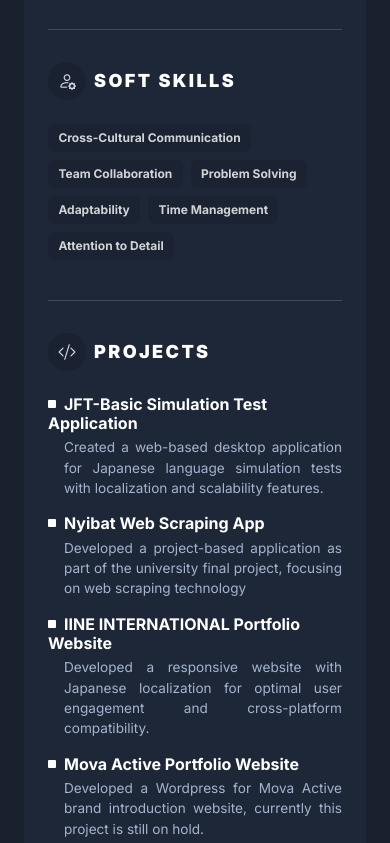
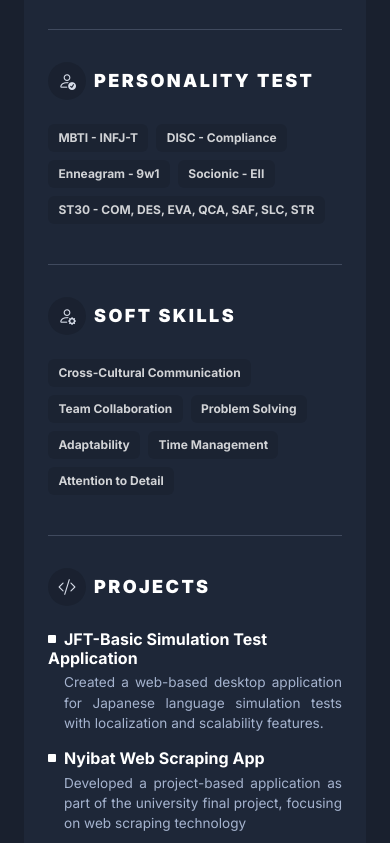
Before and after one commit to dindafa/dindafa.github.io, a plain HTML site: page index.html in a window 390 px wide. Shown: the part 5358-6201 px from the top of the page. Drawn offline with nearby package versions, Linux system fonts and the light colour scheme.

Commit message:
Add new section "Persoanlity Test" and Fix Youtube Iframe for mobile

```diff
--- a/assets/js/config-resume.js
+++ b/assets/js/config-resume.js
@@ -114,6 +114,7 @@ const resumeData = {
             { name: "📸 Photography", level: 90 },
             { name: "🕺 Videography", level: 80 }
         ],
+        personality: ["MBTI - INFJ-T", "DISC - Compliance", "Enneagram - 9w1", "Socionic - EII", "ST30 - COM, DES, EVA, QCA, SAF, SLC, STR"],
         badges: ["Cross-Cultural Communication", "Team Collaboration", "Problem Solving", "Adaptability", "Time Management", "Attention to Detail"]
     },
     projects: [
@@ -214,9 +215,22 @@ if (document.querySelector(".resume-skills-section ul.list-unstyled")) {
     }
 }
 
-// Populate resume skills (badge)
-if (document.querySelector(".resume-skills-section ul.list-inline")) {
-    const skillsBadgeContainer = document.querySelector(".resume-skills-section ul.list-inline");
+// Populate personality test
+const personalityContainers = document.querySelectorAll(".resume-skills-section ul.list-inline");
+if (personalityContainers.length >= 2) {
+    // First container for personality traits
+    const personalityContainer = personalityContainers[0];
+    if (resumeData.skills && resumeData.skills.personality) {
+        resumeData.skills.personality.forEach(trait => {
+            const li = document.createElement("li");
+            li.classList.add("list-inline-item");
+            li.innerHTML = `<span class="badge resume-skill-badge">${trait}</span>`;
+            personalityContainer.appendChild(li);
+        });
+    }
+
+    // Second container for soft skills badges
+    const skillsBadgeContainer = personalityContainers[1];
     if (resumeData.skills && resumeData.skills.badges) {
         resumeData.skills.badges.forEach(skill => {
             const li = document.createElement("li");
--- a/assets/js/project-iine-portfolio.js
+++ b/assets/js/project-iine-portfolio.js
@@ -21,7 +21,7 @@ function populateCaseStudy() {
             },
             {
                 heading: "Solutions & Results",
-                content: `<iframe width="100%" height="100%" src="https://www.youtube.com/embed/j6NISb_2Hdo?si=65Qr0UNT2dd2LtFc" title="YouTube video player" frameborder="0" allow="accelerometer; autoplay; clipboard-write; encrypted-media; gyroscope; picture-in-picture; web-share" referrerpolicy="strict-origin-when-cross-origin" allowfullscreen></iframe>
+                content: `<div style="position: relative; padding-bottom: 56.25%; height: 0; overflow: hidden; max-width: 100%; margin-bottom: 20px;"><iframe style="position: absolute; top: 0; left: 0; width: 100%; height: 100%;" src="https://www.youtube.com/embed/j6NISb_2Hdo?si=65Qr0UNT2dd2LtFc" title="YouTube video player" frameborder="0" allow="accelerometer; autoplay; clipboard-write; encrypted-media; gyroscope; picture-in-picture; web-share" referrerpolicy="strict-origin-when-cross-origin" allowfullscreen></iframe></div>
                     <p>
             The IINE International Portfolio website provides a practical solution by combining Japanese localization with a user-friendly design. The one-page layout ensures easy navigation, while the contact form connects users directly to the company’s email, LINE, and international phone number. The responsive design works flawlessly on all devices, and the minimalist aesthetic aligns with Japanese preferences. These features make the website an effective tool for showcasing IINE International’s services and connecting with clients.
         </p>
--- a/assets/js/project-jft-simulation.js
+++ b/assets/js/project-jft-simulation.js
@@ -21,7 +21,7 @@ function populateCaseStudy() {
             },
             {
                 heading: "Solutions & Results",
-                content: `<iframe width="100%" height="100%" src="https://www.youtube.com/embed/IZGvyJq21q4?si=HjIVif4mOvXp0Ix4" title="YouTube video player" frameborder="0" allow="accelerometer; autoplay; clipboard-write; encrypted-media; gyroscope; picture-in-picture; web-share" referrerpolicy="strict-origin-when-cross-origin" allowfullscreen></iframe>
+                content: `<div style="position: relative; padding-bottom: 56.25%; height: 0; overflow: hidden; max-width: 100%; margin-bottom: 20px;"><iframe style="position: absolute; top: 0; left: 0; width: 100%; height: 100%;" src="https://www.youtube.com/embed/IZGvyJq21q4?si=HjIVif4mOvXp0Ix4" title="YouTube video player" frameborder="0" allow="accelerometer; autoplay; clipboard-write; encrypted-media; gyroscope; picture-in-picture; web-share" referrerpolicy="strict-origin-when-cross-origin" allowfullscreen></iframe></div>
                     <p>
             The JFT-Basic Simulation software provides a practical solution to these challenges by offering a realistic and accessible practice platform. The software includes a <strong>test simulation</strong> that mirrors the official JFT-Basic exam, allowing students to familiarize themselves with the test format and timing. Additionally, the <strong>administration side</strong> enables educators to create, update, and monitor test materials, ensuring the content remains relevant and up-to-date.
         </p>
--- a/assets/js/project-nyibat-uni.js
+++ b/assets/js/project-nyibat-uni.js
@@ -22,7 +22,7 @@ function populateCaseStudy() {
             },
             {
                 heading: "Solutions & Results",
-                content: `<iframe width="100%" height="100%" src="https://www.youtube.com/embed/_vFlHJVv9JE?si=Kw4jDisZfhzyowoq" title="YouTube video player" frameborder="0" allow="accelerometer; autoplay; clipboard-write; encrypted-media; gyroscope; picture-in-picture; web-share" referrerpolicy="strict-origin-when-cross-origin" allowfullscreen></iframe>
+                content: `<div style="position: relative; padding-bottom: 56.25%; height: 0; overflow: hidden; max-width: 100%; margin-bottom: 20px;"><iframe style="position: absolute; top: 0; left: 0; width: 100%; height: 100%;" src="https://www.youtube.com/embed/_vFlHJVv9JE?si=Kw4jDisZfhzyowoq" title="YouTube video player" frameborder="0" allow="accelerometer; autoplay; clipboard-write; encrypted-media; gyroscope; picture-in-picture; web-share" referrerpolicy="strict-origin-when-cross-origin" allowfullscreen></iframe></div>
                     <p>
             Nyibat provides a practical solution for researchers and small businesses by offering a secure and efficient web scraping tool. The software allows users to scrape data from multiple Indonesian marketplaces, store it locally, and analyze it for market trends or price referencing. To minimize legal and technical risks, Nyibat includes scrape settings that warn users to input variables carefully, reducing the likelihood of IP bans. The software also features import/export functionality, enabling users to save and share their results securely. While Nyibat is not publicly hosted or shared due to legal restrictions, it serves as a valuable research tool for authorized users.
         </p>
--- a/index.html
+++ b/index.html
@@ -128,6 +128,13 @@
 									<hr>
 
 									<section class="resume-skills-section resume-section">
+										<h3 class="resume-section-heading text-uppercase py-2 py-lg-3 py-3"><i class="resume-section-heading-icon bi bi-person-check me-2"></i>Personality Test</h3>
+										<ul class="list-inline"></ul>
+									</section><!--//resume-section-->
+
+									<hr>
+
+									<section class="resume-skills-section resume-section">
 										<h3 class="resume-section-heading text-uppercase py-2 py-lg-3 py-3"><i class="resume-section-heading-icon bi bi-person-gear me-2"></i>Soft Skills</h3>
 										<ul class="list-inline"></ul>
 									</section><!--//resume-section-->
```
